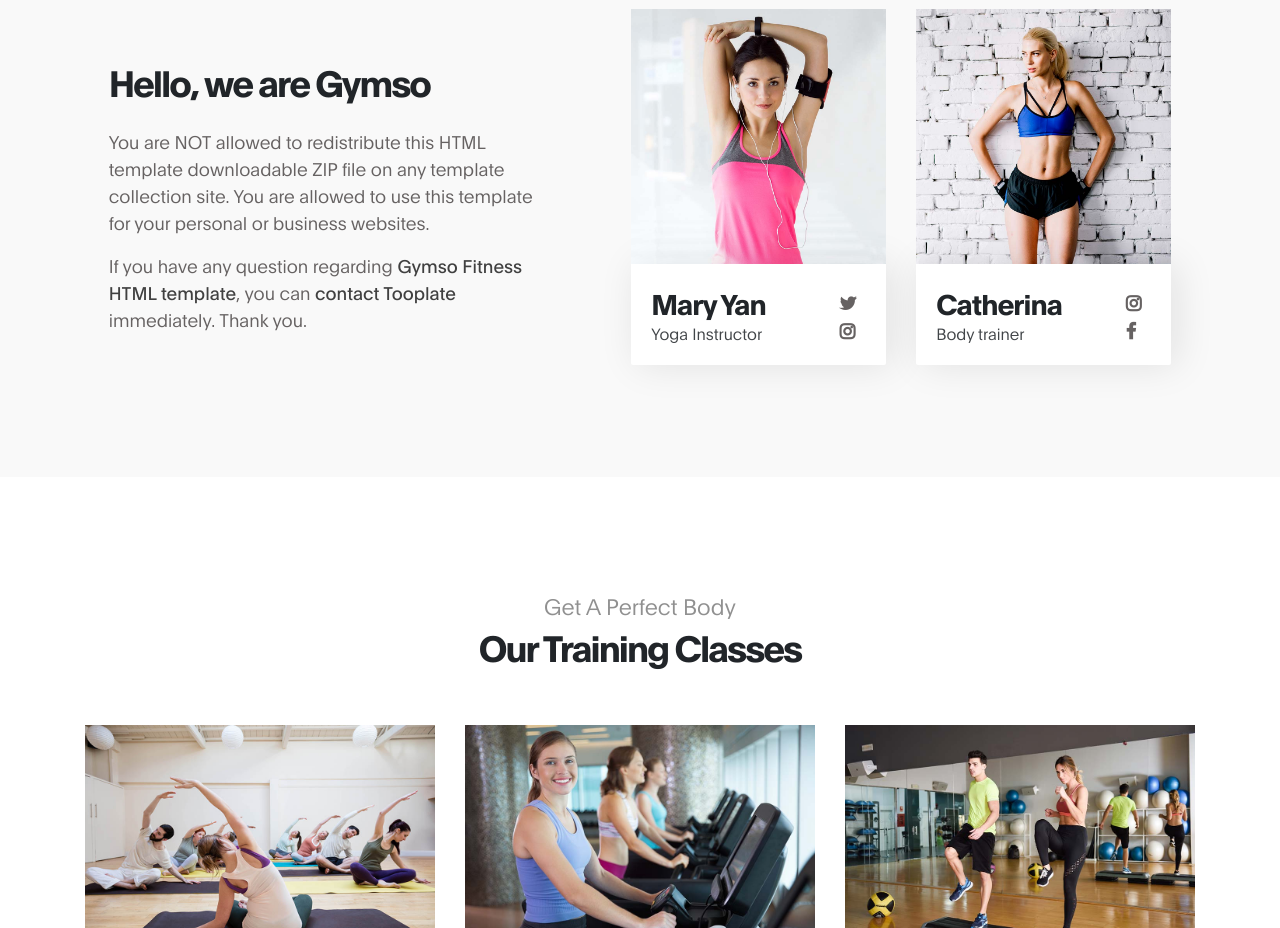
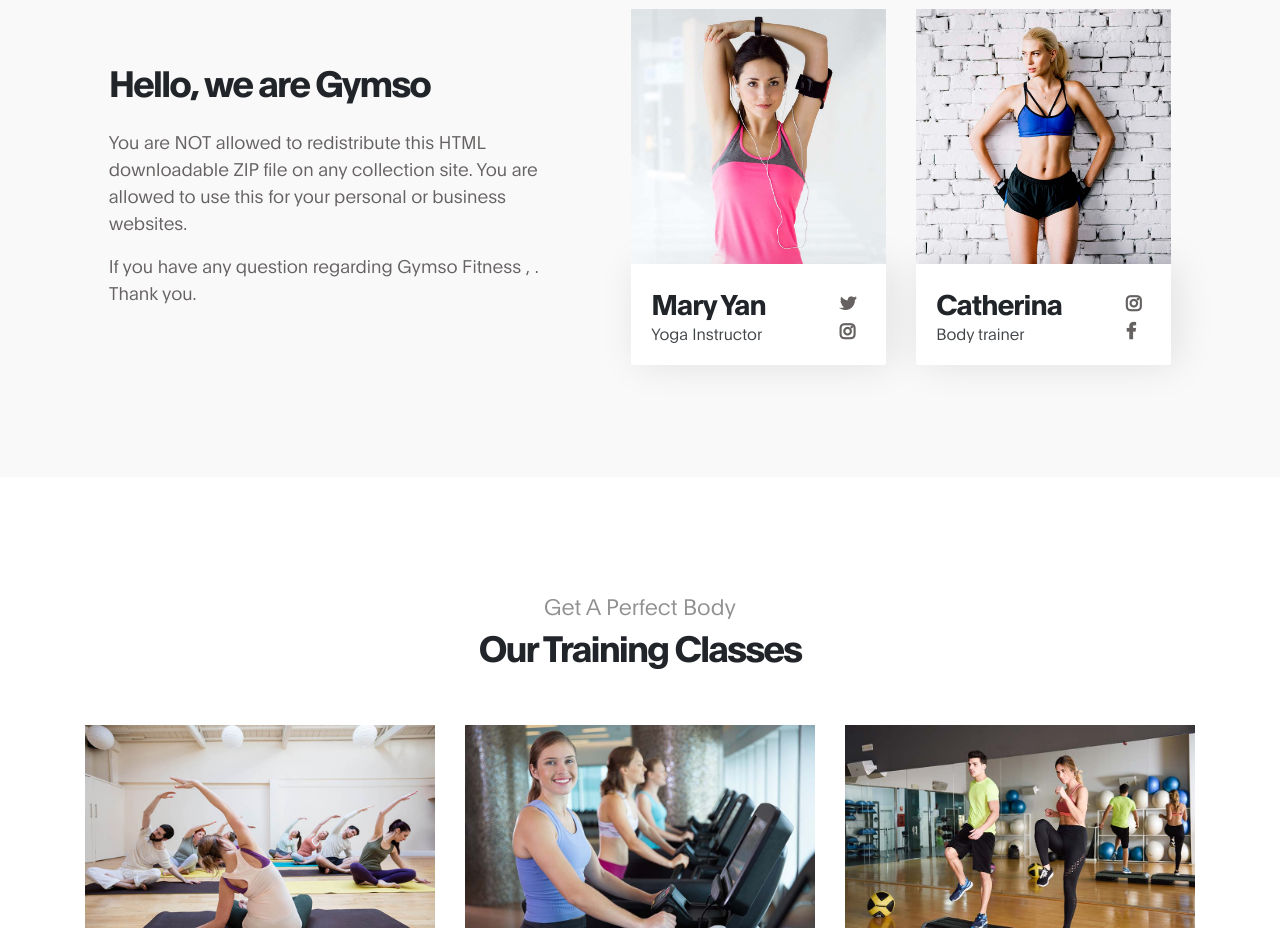
Before and after one commit to MahadiHasancoder/gymso_fitness, a plain HTML site: page index.html in a window 1280 px wide. Shown: the part 1380-2308 px from the top of the page. Drawn offline with Linux system fonts and the light colour scheme.

Commit message:
Update index.html

```diff
--- a/index.html
+++ b/index.html
@@ -140,9 +140,9 @@
                             <div class="mt-lg-5 mb-lg-0 mb-4 col-lg-5 col-md-10 mx-auto col-12">
                                 <h2 class="mb-4" data-aos="fade-up" data-aos-delay="300">Hello, we are Gymso</h2>
 
-                                <p data-aos="fade-up" data-aos-delay="400">You are NOT allowed to redistribute this HTML template downloadable ZIP file on any template collection site. You are allowed to use this template for your personal or business websites.</p>
+                                <p data-aos="fade-up" data-aos-delay="400">You are NOT allowed to redistribute this HTML  downloadable ZIP file on any  collection site. You are allowed to use this for your personal or business websites.</p>
 
-                                <p data-aos="fade-up" data-aos-delay="500">If you have any question regarding <a rel="nofollow" href="https://www.tooplate.com/view/2119-gymso-fitness" target="_parent">Gymso Fitness HTML template</a>, you can <a rel="nofollow" href="https://www.tooplate.com/contact" target="_parent">contact Tooplate</a> immediately. Thank you.</p>
+                                <p data-aos="fade-up" data-aos-delay="500">If you have any question regarding Gymso Fitness , . Thank you.</p>
 
                             </div>
 
```
